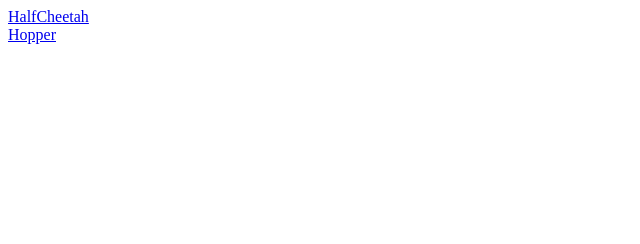
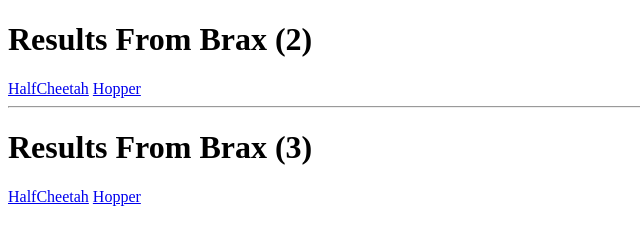
Before and after one commit to azimi99/Brax-Visuals, a plain HTML site: page index.html in a window 1280 px wide. Shown: the whole page, without its empty margins (0-640 px from the left). Drawn offline with Linux system fonts and the light colour scheme.

Commit message:
Update index.html

```diff
--- a/index.html
+++ b/index.html
@@ -4,8 +4,13 @@
     <title>Brax Visuals</title>
 </head>
 <body>
+    <h1>Results From Brax (2)</h1>
     <a href="halfcheetah.html">HalfCheetah</a>
+    <a href="hopper.html">Hopper</a>
     <br>
-    <a href="hopper.html">Hopper</a>
+    <hr>
+    <h1>Results From Brax (3)</h1>
+    <a href="halfcheetah-generalized-v2.html">HalfCheetah</a>
+    <a href="hopper-generalized-v3.html">Hopper</a>
 </body>
 </html>
```
